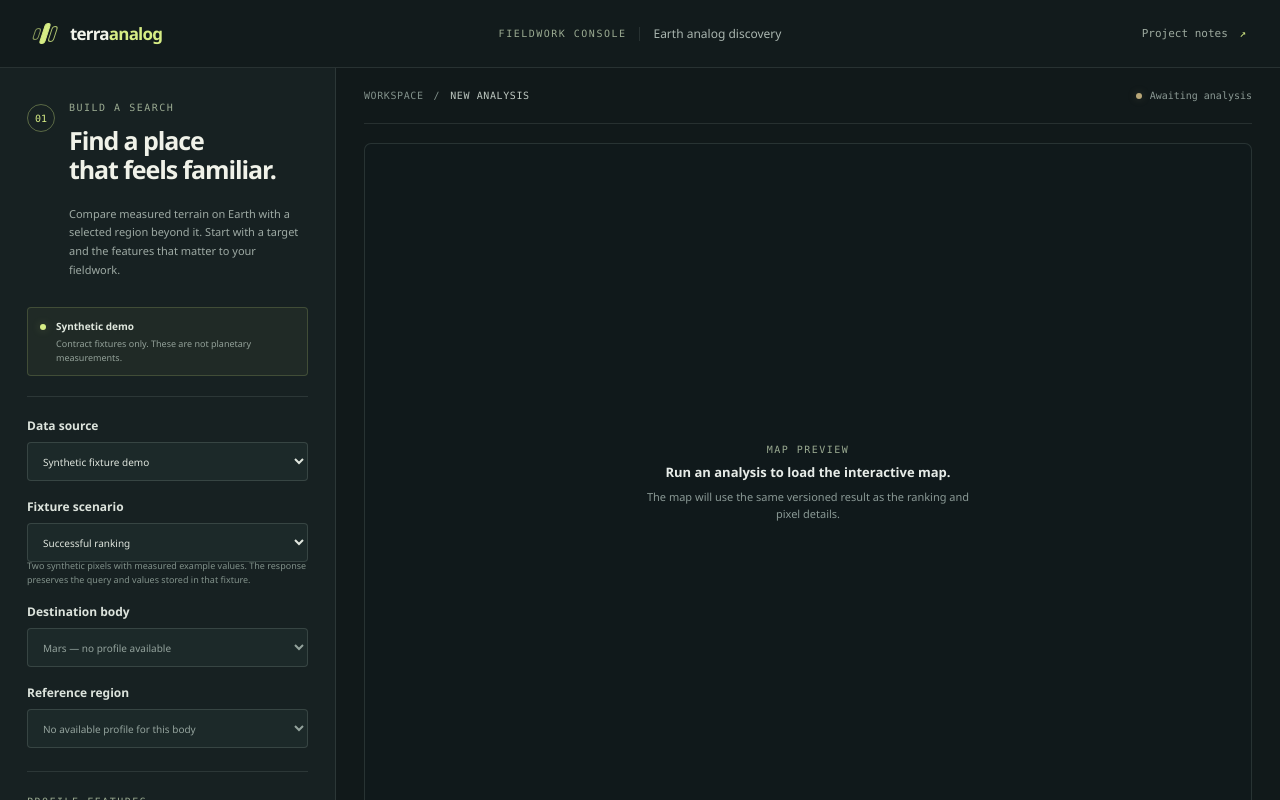
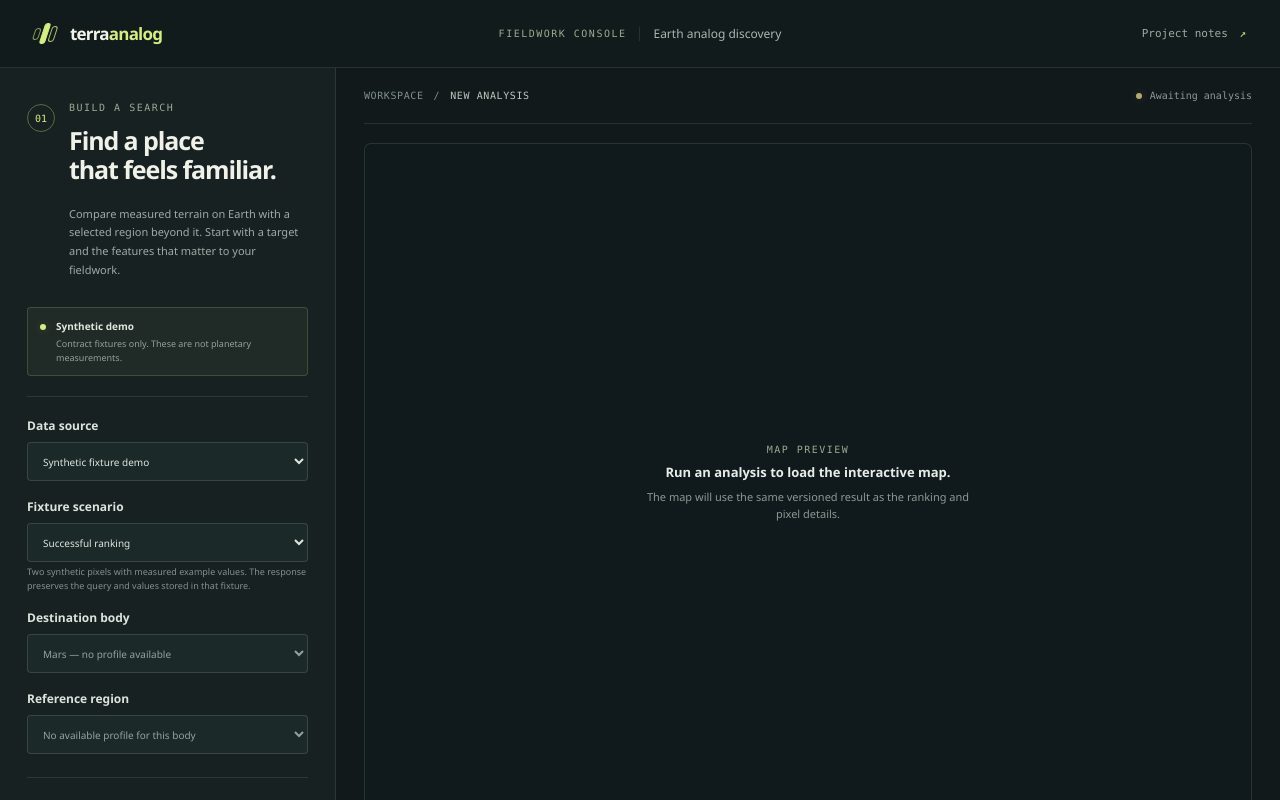
Before and after one commit to kamilr2000/Ewkam_Lab_NASA, a React (Vite) app in the folder apps/web/: page / in a window 1280 px wide. Shown: the top 800 px of the page. Built offline with nearby package versions, Linux system fonts and the light colour scheme.

Commit message:
fix(web): prevent fixture help text overlap

```diff
--- a/apps/web/src/styles.css
+++ b/apps/web/src/styles.css
@@ -85,7 +85,7 @@ select:disabled { opacity: 1; color: #94a39d; -webkit-text-fill-color: #94a39d;
 .data-mode-banner.is-live .status-dot { background: #83b8c3; box-shadow: 0 0 10px rgba(131, 184, 195, .25); }
 .data-mode-banner strong { display: block; margin-bottom: 4px; color: #e0e8de; font-size: 10px; }
 .data-mode-banner p { margin: 0; color: #93a199; font-size: 9px; line-height: 1.5; }
-.field-help { margin: -3px 0 0; color: #81918a; font-size: 9px; line-height: 1.5; }
+.field-help { margin: 3px 0 0; color: #81918a; font-size: 9px; line-height: 1.5; }
 .inline-state, .inline-error { margin: 10px 0; font-size: 10px; line-height: 1.5; }
 .inline-state { color: #aab99d; }
 .inline-error { color: #e4a99d; }
```
